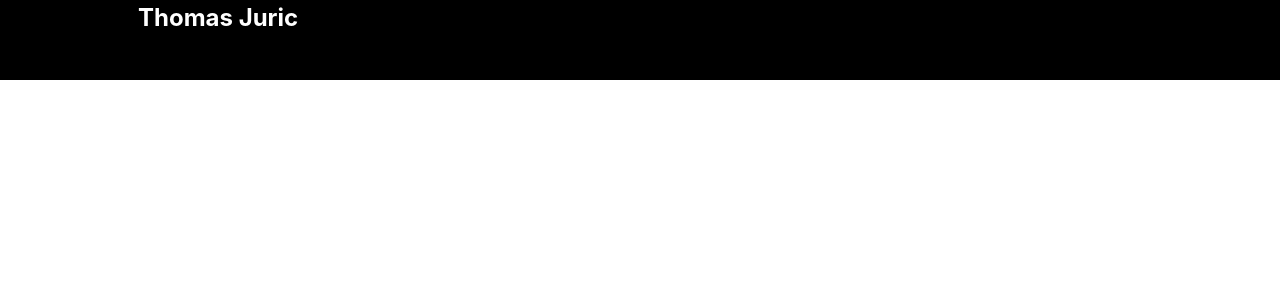
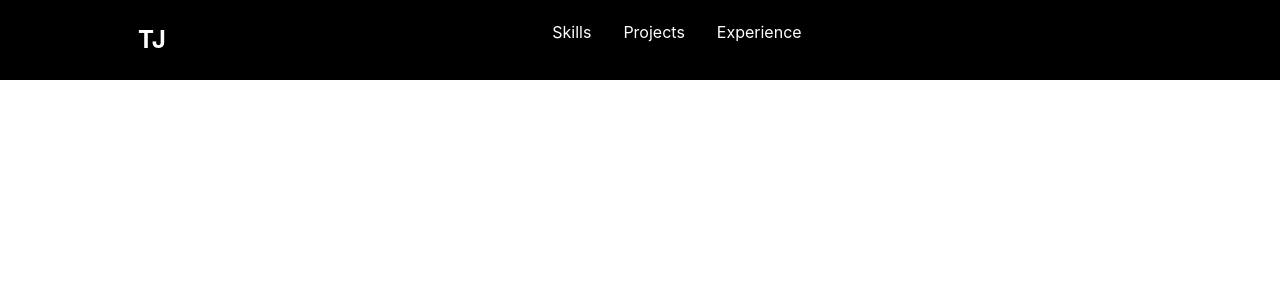
Before and after one commit to ThomasJuric/Website-tjuric, a React (Create React App) app: page / in a window 1280 px wide. Shown: the top 300 px of the page. Built offline with nearby package versions, Linux system fonts and the light colour scheme.

Commit message:
Editing the navigation

```diff
--- a/package.json
+++ b/package.json
@@ -10,6 +10,7 @@
     "react": "^17.0.2",
     "react-bootstrap": "^1.5.2",
     "react-dom": "^17.0.2",
+    "react-icons": "^4.2.0",
     "react-router-dom": "^5.2.0",
     "react-scripts": "4.0.3",
     "react-scroll": "^1.8.2",
--- a/src/App.js
+++ b/src/App.js
@@ -2,12 +2,14 @@ import React from 'react';
 import './App.css'
 import { BrowserRouter as Router } from 'react-router-dom';
 import Navbar from './components/Navbar';
+import Menu from './components/Menu';
 
 function App() {
   return (
-    <div >
+    <Router >
+      <Menu/>
       <Navbar/>
-    </div>
+    </Router>
   );
 }
 
--- /dev/null
+++ b/src/components/Menu/MenuStyle.js
@@ -0,0 +1,63 @@
+import styled from 'styled-components';
+import {FaTimes} from 'react-icons/fa'
+import { Link as LinkS } from 'react-scroll';
+
+export const MenuContainer = styled.aside`
+    position: fixed;
+    z-index: 1000;
+    width: 100%;
+    height: 100%;
+    background: #0d0d0d;
+    display: grid;
+    align-items: center;
+    top: 0;
+    left: 0;
+    transition: 0.3s ease-in-out;
+    opacity: ${({ isOpen }) => (isOpen ? '100%' : '0')};
+`
+
+export const CloseIcon = styled(FaTimes)`
+    color: white;
+`
+
+export const Icon = styled.div`
+    position: absolute;
+    top: 1.2rem;
+    right: 1.5rem;
+    background: transparent;
+    font-size: 2rem;
+    cursor: pointer;
+    outline: none;
+`
+export const MenuWrapper = styled.div`
+    color:#fff;
+`
+
+export const MenuOptions = styled.div`
+    display: grid;
+    grid-template-columns: 1fr;
+    grid-template-rows: repeat(4,100px);
+    text-align: center;
+
+    @media screen and (max-width: 480px) {
+        grid-template-rows: repeat(6,60px);
+
+    }
+`
+export const MenuLink = styled(LinkS)`
+    display: flex;
+    align-items: center;
+    justify-content: center;
+    font-size: 1.5rem;
+    text-decoration: none;
+    list-style: none;
+    transition: 0.2s ease-in-out;
+    color: white;
+    cursor: pointer;
+
+    &:hover {
+        color: #01bf71;
+        transition: 0.2s ease-in-out;
+        text-decoration: none
+    }
+`
--- /dev/null
+++ b/src/components/Menu/index.js
@@ -0,0 +1,30 @@
+import React from 'react'
+import {
+    MenuContainer,
+    Icon,
+    CloseIcon,
+    MenuWrapper,
+    MenuOptions,
+    MenuLink
+} from './MenuStyle';
+
+const Menu = () => {
+    return (
+        <>
+            <MenuContainer>
+                <Icon>
+                    <CloseIcon/>
+                </Icon>
+                <MenuWrapper>
+                    <MenuOptions>
+                        <MenuLink to='skills'>Skills</MenuLink>
+                        <MenuLink to="projects">Projects</MenuLink>
+                        <MenuLink to="experience">Experience</MenuLink>
+                    </MenuOptions>
+                </MenuWrapper>
+            </MenuContainer>
+        </>
+    )
+}
+
+export default Menu;
--- a/src/components/Navbar/NavbarStyle.js
+++ b/src/components/Navbar/NavbarStyle.js
@@ -1,10 +1,11 @@
 import styled from 'styled-components';
-
+import {Link} from 'react-router-dom'
+import { Link as LinkS } from 'react-scroll';
 
 export const Nav = styled.nav`
     background: #000;
     height: 80px;
-    margin-top: --80px;
+    /* margin-top: --80px; */
     display: flex;
     justify-content: center;
     align-items: center;
@@ -28,13 +29,79 @@ export const NavbarContainer = styled.div`
     max-width: 1100px;
 `
 
-export const NavLogo = styled.div`
+export const NavLogo = styled(Link)`
     color: #fff;
     justify-self: flex-start;
     cursor: pointer;
     font-size: 1.5rem;
+    display: flex;
     align-items: center;
     margin-left: 24px;
     font-weight: bold;
     text-decoration: none;
+    &:hover {
+        color: #01bf71;
+        transition: 0.2s ease-in-out;
+        text-decoration: none;
+    }
 `
+
+export const MobileIcon = styled.div`
+    display: none;
+
+    @media screen and (max-width: 768px) {
+        display: block;
+        position: absolute;
+        top: 0;
+        right: 0;
+        transform: translate(-100%, 60%);
+        font-size: 1.8rem;
+        cursor: pointer;
+        color: #fff;
+    }
+`
+
+export const NavMenu = styled.ul`
+    display: flex;
+    align-items: center;
+    list-style: none;
+    text-align: center;
+    margin-right: -22px;
+
+    @media screen and (max-width: 768px) {
+        display: none;
+    }
+`
+
+export const NavItem = styled.li`
+    height: 80px;
+`
+
+export const NavLinks = styled(LinkS)`
+    color: white;
+    display: flex;
+    align-items: center;
+    text-decoration: none;
+    padding: 0 1rem;
+    height: 100%;
+    cursor: pointer;
+
+    &:hover {
+        color: #01bf71;
+        transition: 0.2s ease-in-out;
+        text-decoration: none;
+    }
+    &:active {
+        border-bottom: 3px solid #01bf71;
+        text-decoration: none;
+    }
+`
+
+export const CenterMenu = styled.div`
+    display: flex;
+    align-items: center;
+
+    @media screen and (max-width: 768px) {
+        display: none;
+    }
+`
--- a/src/components/Navbar/index.js
+++ b/src/components/Navbar/index.js
@@ -1,13 +1,38 @@
 import React from 'react'
-import {Nav, NavbarContainer, NavLogo} from './NavbarStyle'
+import {FaBars} from 'react-icons/fa'
+import {
+    Nav,
+    NavbarContainer,
+    NavLogo,
+    MobileIcon,
+    NavMenu,
+    NavItem,
+    NavLinks,
+    CenterMenu
+    }    from './NavbarStyle'
 const Navbar = () => {
     return (
         <>
             <Nav>
                 <NavbarContainer>
-                    <NavLogo>
-                        Thomas Juric
-                    </NavLogo>
+                    <NavLogo to = "/">TJ</NavLogo>
+                    <MobileIcon>
+                        <FaBars />
+                    </MobileIcon>
+                    <NavMenu>
+                        <NavItem>
+                            <NavLinks to="skills">Skills</NavLinks>
+                        </NavItem>
+                        <NavItem>
+                            <NavLinks to="projects">Projects</NavLinks>
+                        </NavItem>
+                        <NavItem>
+                            <NavLinks to="experience">Experience</NavLinks>
+                        </NavItem>
+                    </NavMenu>
+                    <CenterMenu>
+
+                    </CenterMenu>
                 </NavbarContainer>
             </Nav>
         </>
```
Also changed, not shown: 1 other file (tests, documents, lock files or other folders).
